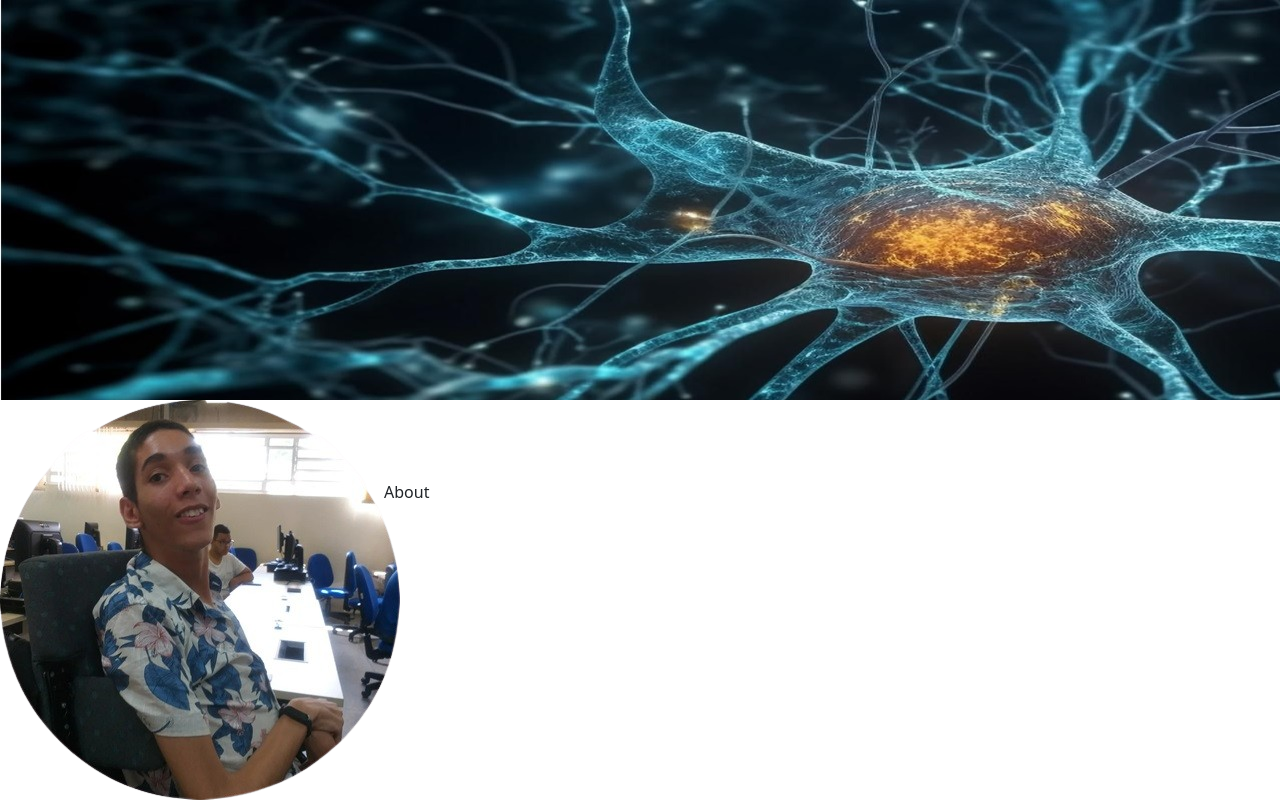
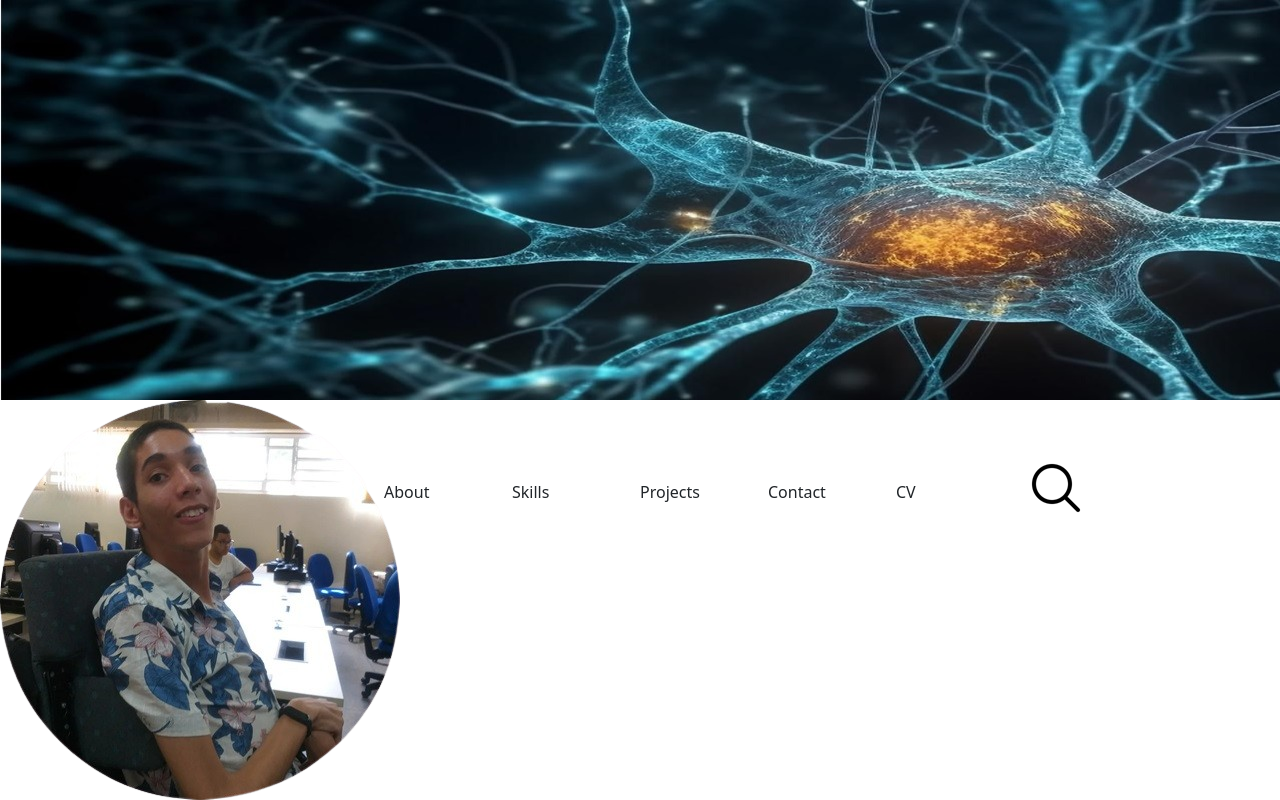
Before and after one commit to Joaolpridolficarvalho/Profile-page, a plain HTML site: page index.html in a window 1280 px wide. Drawn offline with nearby package versions, Linux system fonts and the light colour scheme.

Commit message:
Start to create the functions

```diff
--- a/index.html
+++ b/index.html
@@ -16,7 +16,12 @@
         <img src="./Img/Photo.png" alt="João Lucas">
     </div>
     <div class="session">
-        <p id="About">About</p>
+        <a id="About">About</a>
+        <a id="Skills">Skills</a>
+        <a id="Projects">Projects</a>
+        <a id="Contact">Contact</a>
+        <a id="Cv">CV</a>
+        <img src="./Img/lupa.png" alt="lupa" id="Lupe">
     </div>
 
 </body>
--- a/style.css
+++ b/style.css
@@ -17,8 +17,36 @@ body {
     top: 50%;
 }
 
+
 #About {
     position: fixed;
     top: 60%;
     left: 30%;
 }
+#Skills{
+    position: fixed;
+    top: 60%;
+    left: 40%;
+}
+
+#Projects{
+    position: fixed;
+    top: 60%;
+    left: 50%;
+}
+
+#Contact{
+    position: fixed;
+    top: 60%;
+    left: 60%;
+}
+#Cv{
+    position: fixed;
+    top: 60%;
+    left: 70%;
+}
+#Lupe{
+    position: fixed;
+    top: 57%;
+    left: 80%;
+}
```
Also changed, not shown: script.js (added, +8 -0 lines), Img/lupa.png (added).
